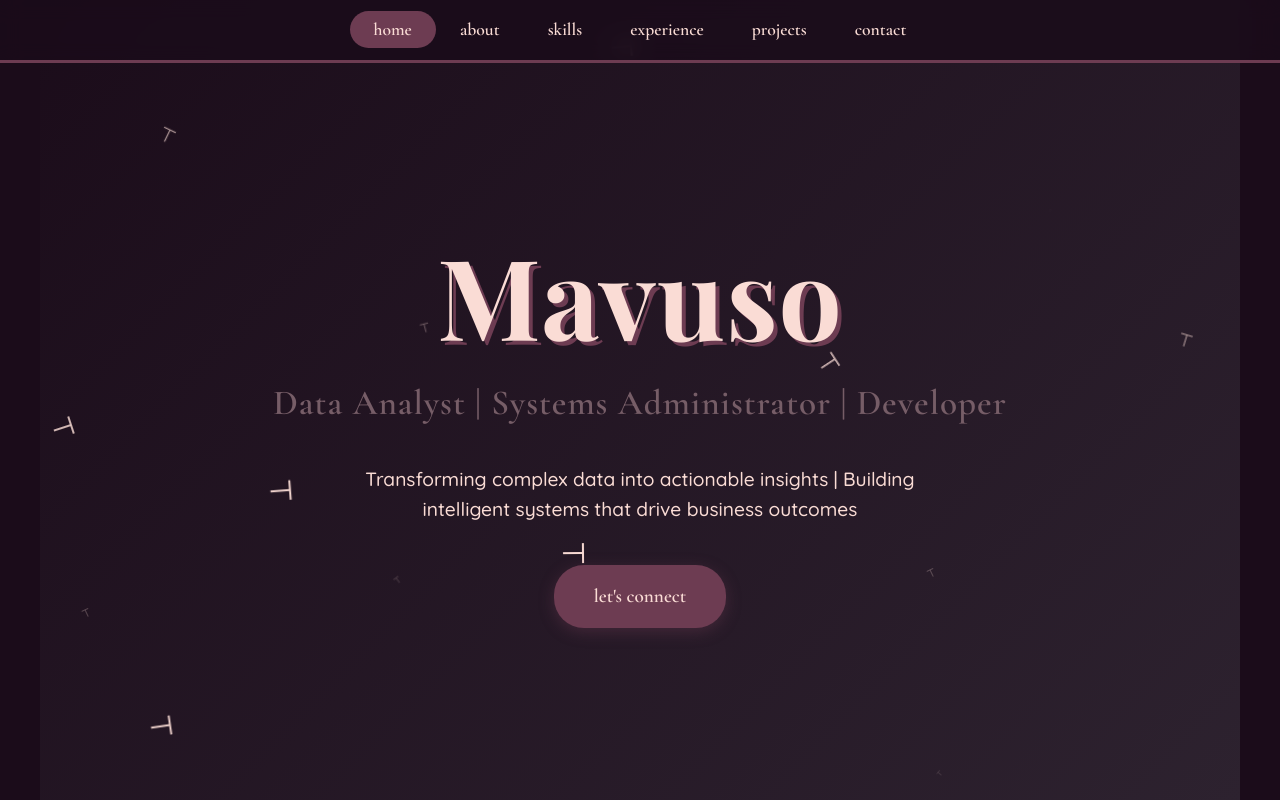
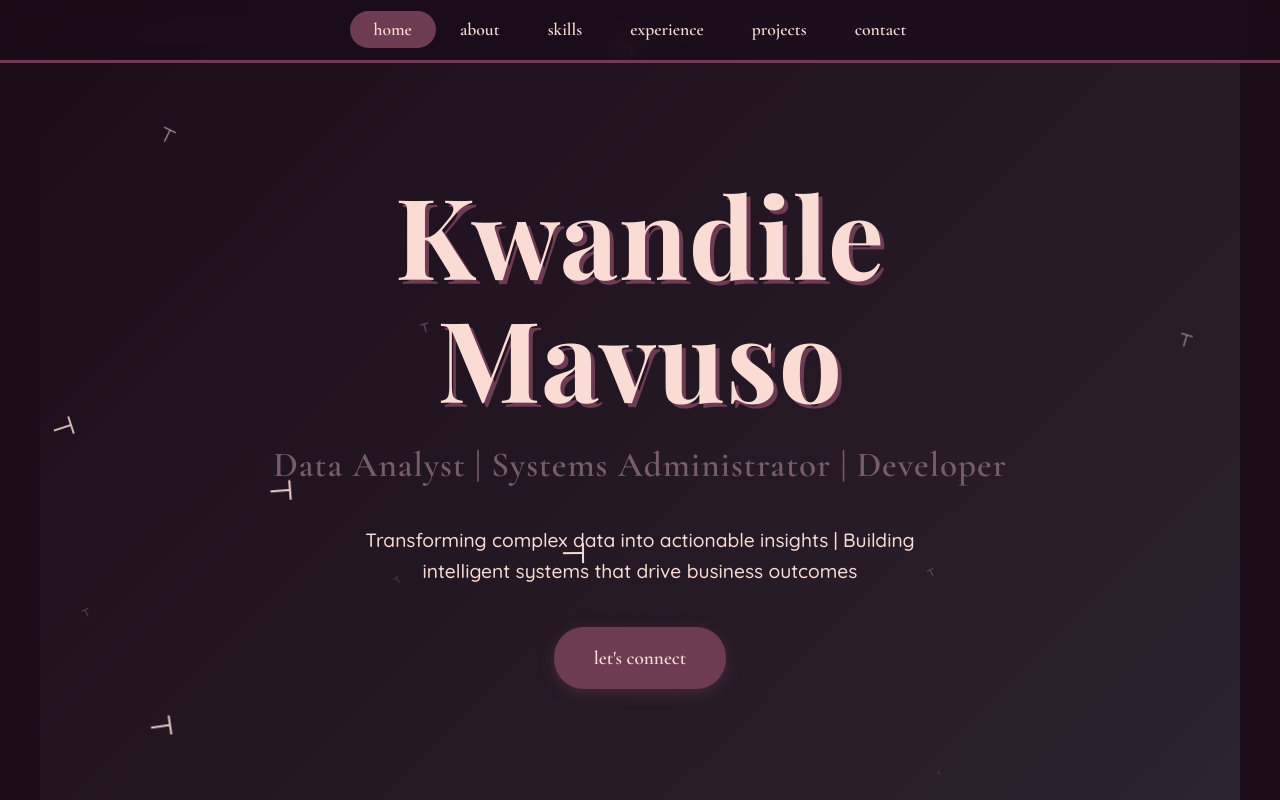
Before and after one commit to tkwanm/tkwanm.github.io, a plain HTML site: page index.html in a window 1280 px wide. Shown: the top 800 px of the page. Drawn offline with nearby package versions, Linux system fonts and the light colour scheme.

Commit message:
Update index.html

```diff
--- a/index.html
+++ b/index.html
@@ -379,7 +379,7 @@
         <div class="sparkle" style="top: 70%; right: 25%; animation-delay: 1.5s;"></div>
         <div class="sparkle" style="top: 40%; left: 80%; animation-delay: 0.5s;"></div>
         <div class="hero-content">
-            <h1> Mavuso</h1>
+            <h1>Kwandile Mavuso</h1>
             <h2>Data Analyst | Systems Administrator | Developer</h2>
             <p>Transforming complex data into actionable insights | Building intelligent systems that drive business outcomes</p>
             <a href="#contact" class="cta-button">let's connect</a>
```
